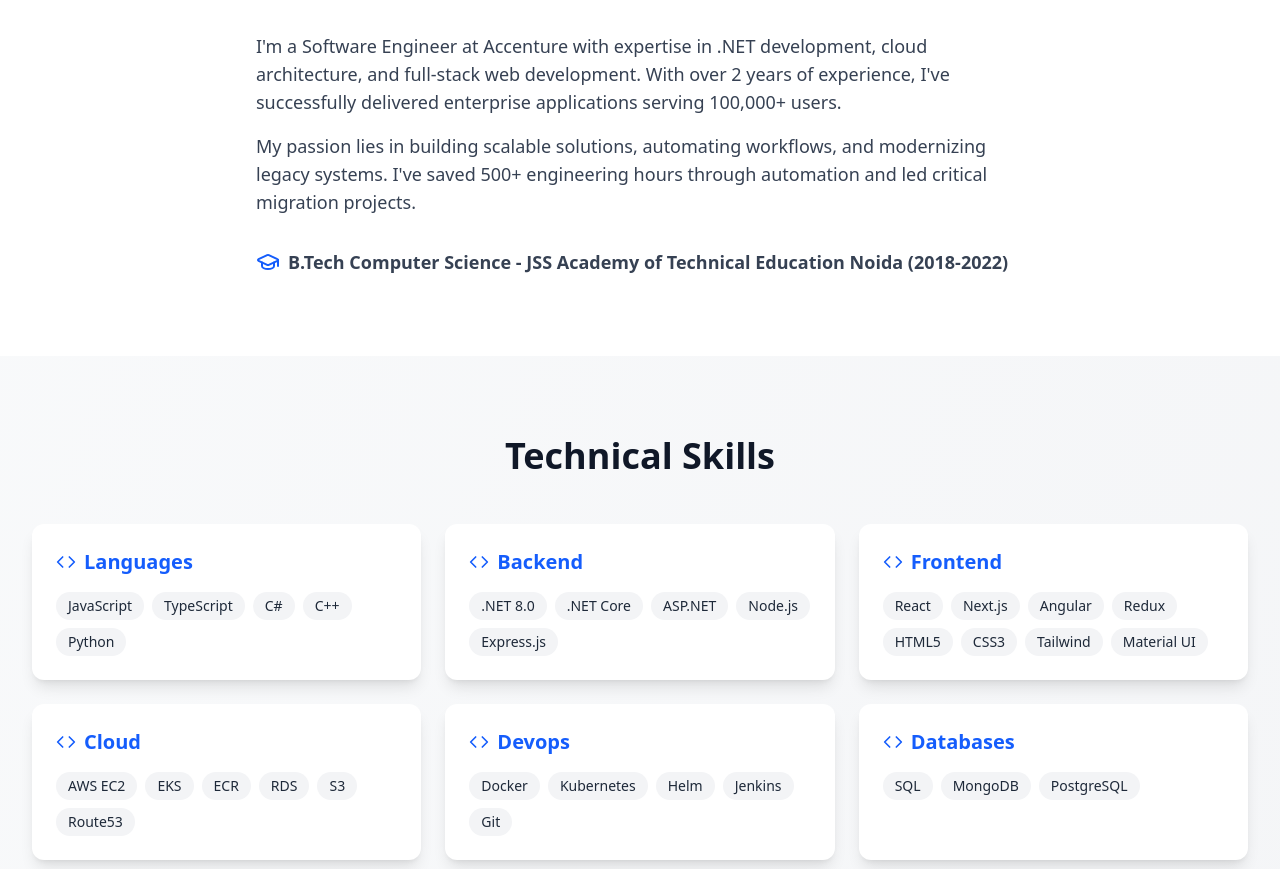
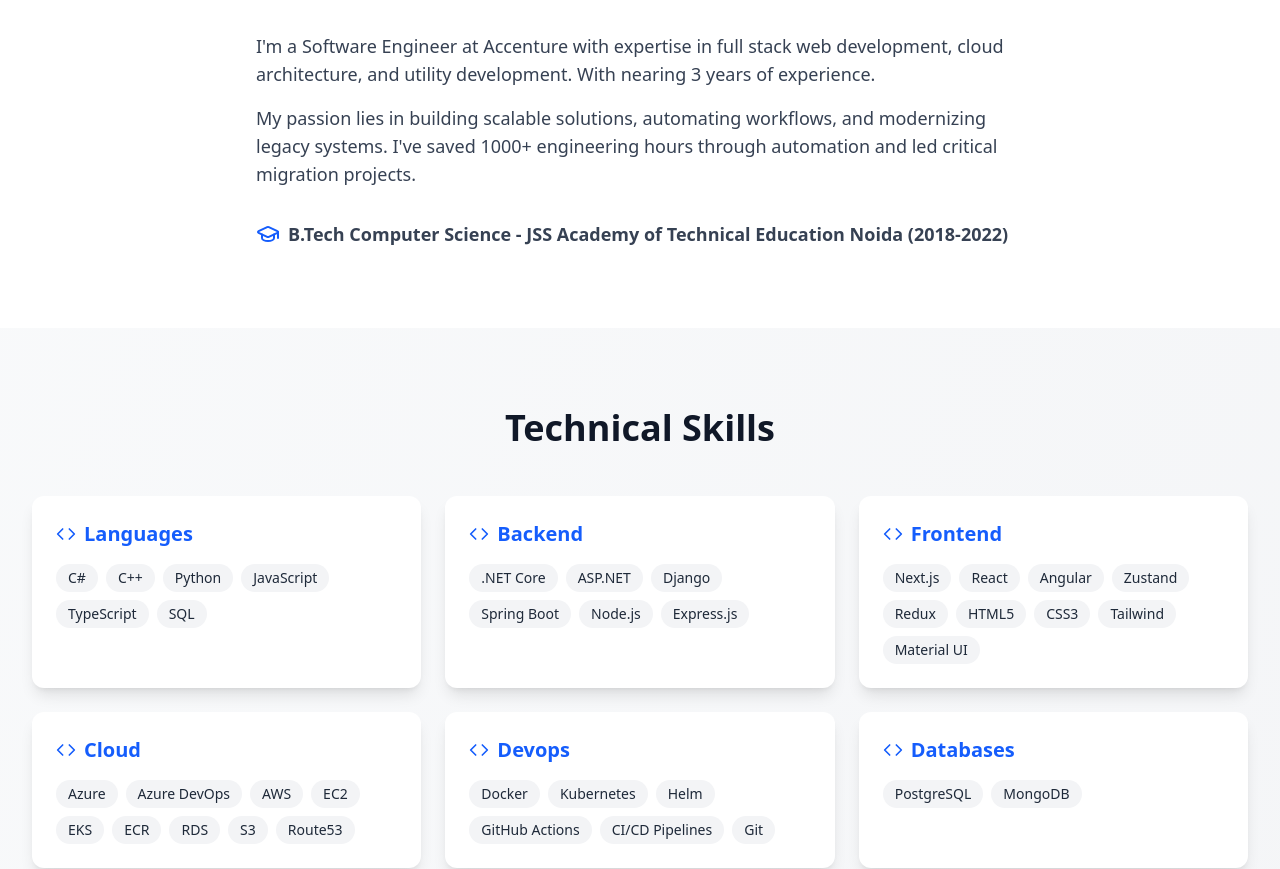
Before and after one commit to gaurang557/portfolio, a React (Vite) app: page / in a window 1280 px wide. Shown: the part 540-1409 px from the top of the page. Built offline with nearby package versions, Linux system fonts and the light colour scheme.

Commit message:
editing skills section

```diff
--- a/src/App.jsx
+++ b/src/App.jsx
@@ -12,12 +12,12 @@
   };
 
   const skills = {
-    languages: ['JavaScript', 'TypeScript', 'C#', 'C++', 'Python'],
-    backend: ['.NET 8.0', '.NET Core', 'ASP.NET', 'Node.js', 'Express.js'],
-    frontend: ['React', 'Next.js', 'Angular', 'Redux', 'HTML5', 'CSS3', 'Tailwind', 'Material UI'],
-    cloud: ['AWS EC2', 'EKS', 'ECR', 'RDS', 'S3', 'Route53'],
-    devops: ['Docker', 'Kubernetes', 'Helm', 'Jenkins', 'Git'],
-    databases: ['SQL', 'MongoDB', 'PostgreSQL']
+    languages: ['C#', 'C++', 'Python','JavaScript', 'TypeScript', 'SQL'],
+    backend: ['.NET Core', 'ASP.NET', 'Django', 'Spring Boot', 'Node.js', 'Express.js'],
+    frontend: ['Next.js', 'React', 'Angular', 'Zustand', 'Redux', 'HTML5', 'CSS3', 'Tailwind', 'Material UI'],
+    cloud: ['Azure', 'Azure DevOps','AWS', 'EC2', 'EKS', 'ECR', 'RDS', 'S3', 'Route53'],
+    devops: ['Docker', 'Kubernetes', 'Helm', 'GitHub Actions', 'CI/CD Pipelines', 'Git'],
+    databases: ['PostgreSQL','MongoDB']
   };
 
   const experience = [
@@ -137,12 +137,12 @@
           <h3 className="text-4xl font-bold text-center mb-12 text-gray-900">About Me</h3>
           <div className="max-w-3xl mx-auto text-lg text-gray-700 space-y-4">
             <p>
-              I'm a Software Engineer at Accenture with expertise in .NET development, cloud architecture, and full-stack web development.
-              With over 2 years of experience, I've successfully delivered enterprise applications serving 100,000+ users.
+              I'm a Software Engineer at Accenture with expertise in full stack web development, cloud architecture, and utility development.
+              With nearing 3 years of experience.
             </p>
             <p>
               My passion lies in building scalable solutions, automating workflows, and modernizing legacy systems.
-              I've saved 500+ engineering hours through automation and led critical migration projects.
+              I've saved 1000+ engineering hours through automation and led critical migration projects.
             </p>
             <div className="flex items-center gap-2 pt-4">
               <GraduationCap className="text-blue-600" size={24} />
```
